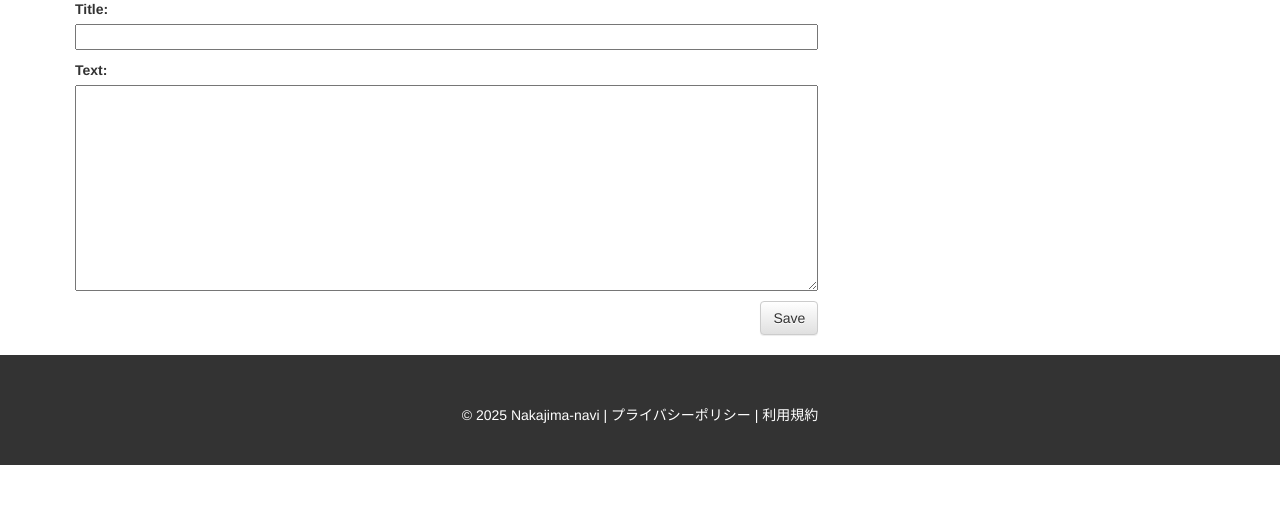
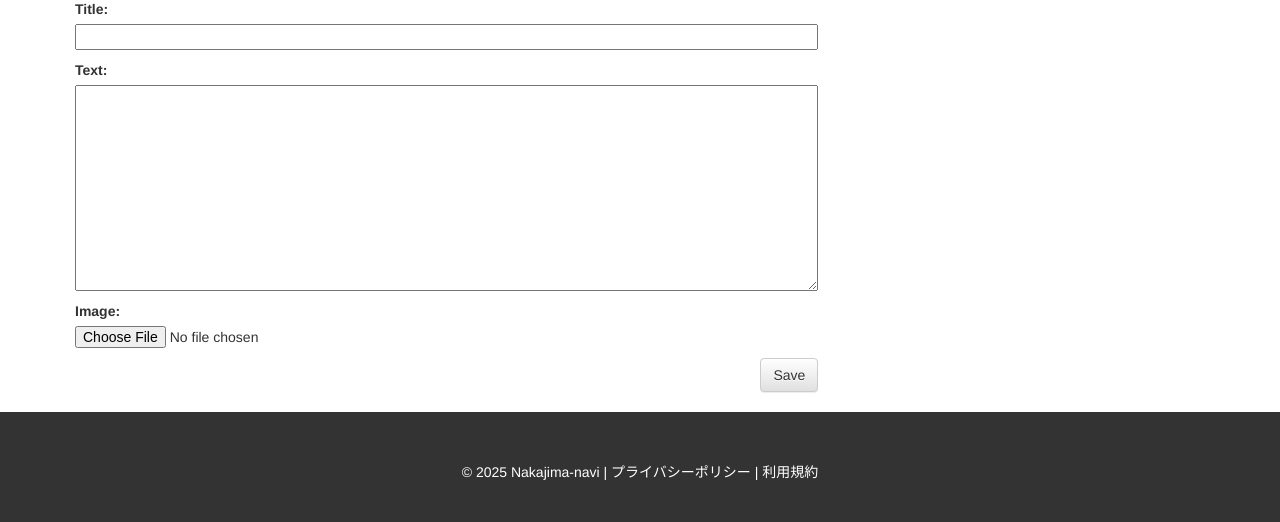
Before and after one commit to kanebizac3/test, a Django app: page /post/new/ in a window 1280 px wide. Shown: the part 349-871 px from the top of the page. Before the commit the page ends 814 px from the top, so only its background shows below. Run offline with Django 5.2, Linux system fonts and the light colour scheme; some libraries are stand-ins or nearby versions; some web fonts are replaced.

Commit message:
サーバー初期化

```diff
--- a/blog/forms.py
+++ b/blog/forms.py
@@ -7,8 +7,8 @@ class PostForm(forms.ModelForm):
 
     class Meta:
         model = Post
-        # fields = ('title', 'text', 'image',)
-        fields = ('title', 'text', )
+        fields = ('title', 'text', 'image',)
+        # fields = ('title', 'text', )
 
 class CommentsForm(forms.ModelForm):
 
--- a/blog/models.py
+++ b/blog/models.py
@@ -12,7 +12,7 @@ class Post(models.Model):
     created_date = models.DateTimeField(default=timezone.now)
     published_date = models.DateTimeField(blank=True, null=True)
     updated_date = models.DateTimeField(blank=True, null=True)
-    # image = models.ImageField(upload_to='img/', null=True, blank=True)  # 画像を保存するディレクトリを指定
+    image = models.ImageField(upload_to='img/', null=True, blank=True)  # 画像を保存するディレクトリを指定
 
     def publish(self):
         self.published_date = timezone.now()
--- a/blog/templates/blog/post_detail.html
+++ b/blog/templates/blog/post_detail.html
@@ -9,8 +9,8 @@
             </div>
         {% endif %}
         <h2>{{ post.title }}</h2>
-        <!-- {% if post.image %}
-        <img src="{{ post.image.url }}" alt="{{ post.title }}">{% endif %} -->
+        {% if post.image %}
+        <img src="{{ post.image.url }}" alt="{{ post.title }}">{% endif %}
         <p>{{ post.text|linebreaksbr }}</p>
     </div>
 
--- a/blog/views.py
+++ b/blog/views.py
@@ -3,7 +3,7 @@ from django.utils import timezone
 from .models import Post, Comments, GasolineOwada
 from .forms import PostForm, CommentsForm, GasolineOwadaForm
 from django.contrib.auth.models import User
-# from PIL import Image
+from PIL import Image
 from django.core.files.uploadedfile import InMemoryUploadedFile
 import io
 
@@ -37,8 +37,8 @@ def post_detail(request, pk):
 
 def post_new(request):
     if request.method == "POST":
-        # form = PostForm(request.POST, request.FILES)
-        form = PostForm(request.POST)
+        form = PostForm(request.POST, request.FILES)
+        # form = PostForm(request.POST)
         if form.is_valid():
             post = form.save(commit=False)
             if request.user.is_authenticated:
@@ -46,15 +46,15 @@ def post_new(request):
             else:
                 # 認証されていない場合は特定のユーザーを割り当て（例：ユーザー名が"guest"のユーザー）
                 post.author, created = User.objects.get_or_create(username="guest")
-            # if 'image' in request.FILES:
-            #     image = Image.open(request.FILES['image'])
-            #     if image.mode == 'RGBA': #RGBAモードの場合
-            #        image = image.convert('RGB') #RGBモードへ変更
-            #     image.thumbnail((300, 300))  # 画像を300x300にリサイズ
-            #     buffer = io.BytesIO()
-            #     image.save(buffer, format='JPEG')  # JPEG形式で保存
-            #     post.image = InMemoryUploadedFile(buffer, None, 'thumb.jpg', 'image/jpeg',
-            #                                         buffer.getbuffer().nbytes, None)
+            if 'image' in request.FILES:
+                image = Image.open(request.FILES['image'])
+                if image.mode == 'RGBA': #RGBAモードの場合
+                   image = image.convert('RGB') #RGBモードへ変更
+                image.thumbnail((300, 300))  # 画像を300x300にリサイズ
+                buffer = io.BytesIO()
+                image.save(buffer, format='JPEG')  # JPEG形式で保存
+                post.image = InMemoryUploadedFile(buffer, None, 'thumb.jpg', 'image/jpeg',
+                                                    buffer.getbuffer().nbytes, None)
             post.updated_date = timezone.now()
             post.published_date = timezone.now()
             post.save()
```
Also changed, not shown: blog/migrations/0009_post_image.py (added), media/img/thumb_8SO1NaH.jpg (added).
